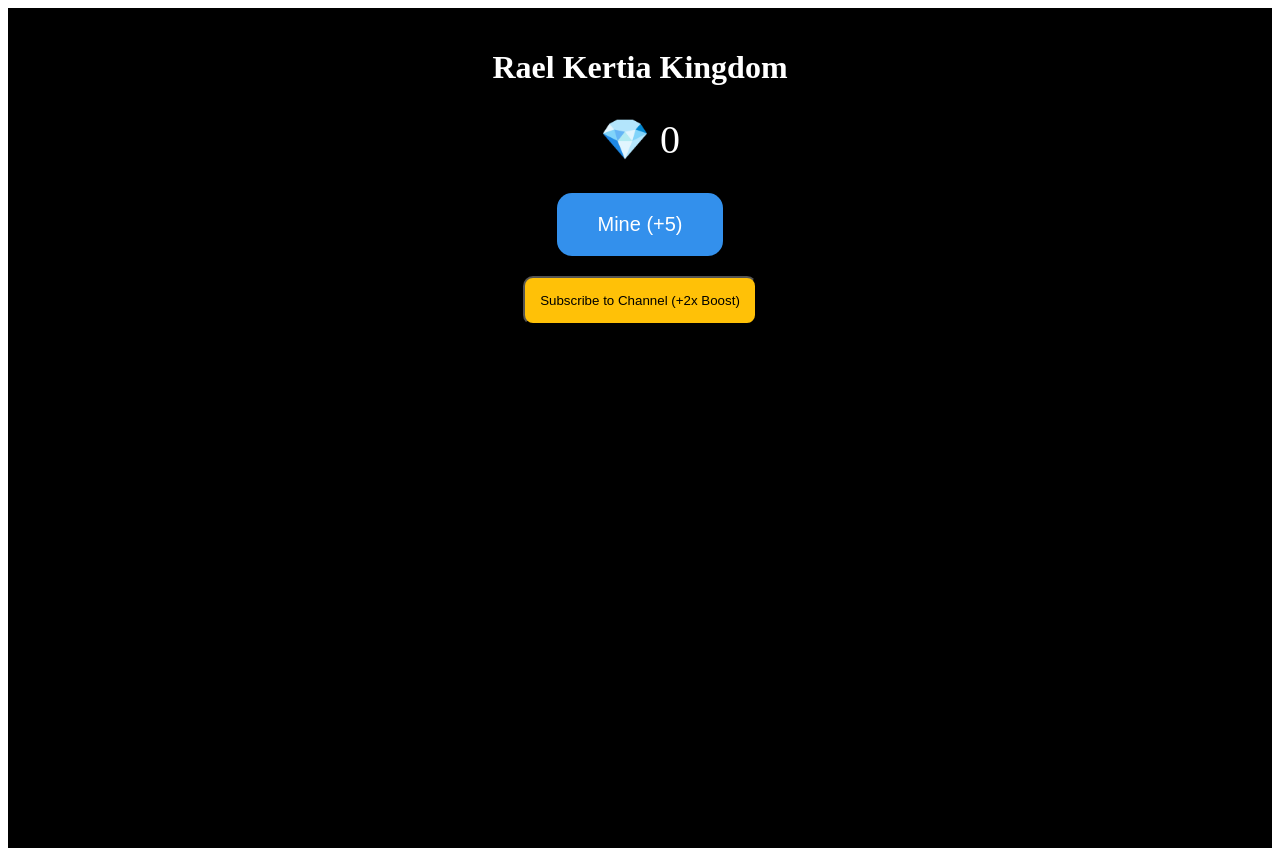
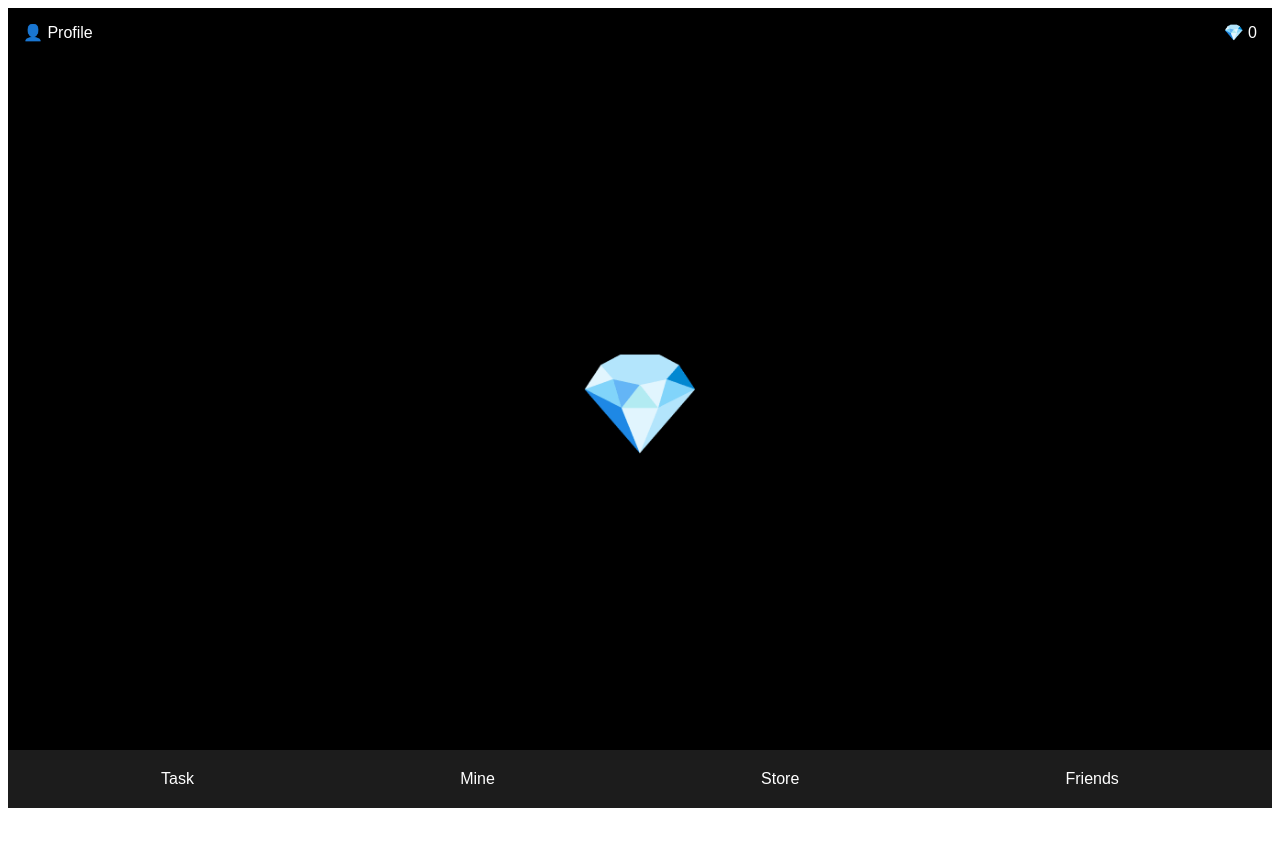
Before and after one commit to mawmawia/rael-kertia-kingdom, a Next.js app: page / in a window 1280 px wide. After the commit the page ends 816 px from the top, so only its background shows below. Built offline with nearby package versions, Linux system fonts and the light colour scheme; no server answers; the database is empty.

Commit message:
index.js

```diff
--- a/pages/index.js
+++ b/pages/index.js
@@ -9,7 +9,6 @@ const supabase = createClient(
 export default function Home() {
   const [crystals, setCrystals] = useState(0);
   const [isSubscribed, setIsSubscribed] = useState(false);
-  const [lastMined, setLastMined] = useState(null);
   const userId = typeof window !== 'undefined' ? window.Telegram?.WebApp?.initDataUnsafe?.user?.id?.toString() || 'test-user' : 'test-user';
 
   useEffect(() => {
@@ -17,50 +16,38 @@ export default function Home() {
       const { data } = await supabase.from('crystals').select('*').eq('id', userId).single();
       if (data) {
         setCrystals(data.crystals);
-        setLastMined(new Date(data.last_mined_at));
-        // Check if subscribed based on completed_tasks
         if (data.completed_tasks?.includes('channel_sub')) setIsSubscribed(true);
       }
     }
     loadData();
   }, [userId]);
 
-  const handleMine = async () => {
-    const boost = isSubscribed ? 2 : 1;
-    const newCount = crystals + (5 * boost);
+  const handleTap = async () => {
+    const boost = isSubscribed ? 2 : 1; // x2 boost if subscribed
+    const newCount = crystals + (1 * boost);
     setCrystals(newCount);
-
-    await supabase.from('crystals').upsert({
-      id: userId,
-      crystals: newCount,
-      last_mined_at: new Date().toISOString()
-    });
-  };
-
-  const handleSubscribe = async () => {
-    window.open('https://t.me/RaelKertiaKingdom', '_blank');
-    setIsSubscribed(true);
-    // Update DB with task completion
-    await supabase.from('crystals').upsert({
-      id: userId,
-      completed_tasks: ['channel_sub']
-    });
-    alert("Subscribed! Boost activated.");
+    await supabase.from('crystals').upsert({ id: userId, crystals: newCount });
   };
 
   return (
-    <div style={{ textAlign: 'center', padding: '20px', color: '#fff', background: '#000', minHeight: '100vh' }}>
-      <h1>Rael Kertia Kingdom</h1>
-      <div style={{ fontSize: '40px', margin: '30px' }}>💎 {crystals}</div>
+    <div style={{ height: '100vh', display: 'flex', flexDirection: 'column', background: '#000', color: '#fff', fontFamily: 'sans-serif' }}>
+      {/* Top Header */}
+      <div style={{ display: 'flex', justifyContent: 'space-between', padding: '15px' }}>
+        <span>👤 Profile</span>
+        <span>💎 {crystals}</span>
+      </div>
 
-      <button onClick={handleMine} style={{ padding: '20px 40px', fontSize: '20px', background: '#3390ec', borderRadius: '15px', color: 'white', border: 'none' }}>
-        Mine (+{isSubscribed ? 10 : 5})
-      </button>
+      {/* Main Tap Area */}
+      <div onClick={handleTap} style={{ flex: 1, display: 'flex', justifyContent: 'center', alignItems: 'center', cursor: 'pointer' }}>
+        <div style={{ fontSize: '100px' }}>💎</div>
+      </div>
 
-      <div style={{ marginTop: '20px' }}>
-        <button onClick={handleSubscribe} style={{ padding: '15px', background: isSubscribed ? '#28a745' : '#ffc107', borderRadius: '10px' }}>
-          {isSubscribed ? '✅ Subscribed (x2 Boost)' : 'Subscribe to Channel (+2x Boost)'}
-        </button>
+      {/* Bottom Nav Bar */}
+      <div style={{ display: 'flex', justifyContent: 'space-around', padding: '20px', background: '#1c1c1c' }}>
+        <span>Task</span>
+        <span>Mine</span>
+        <span>Store</span>
+        <span>Friends</span>
       </div>
     </div>
   );
```
